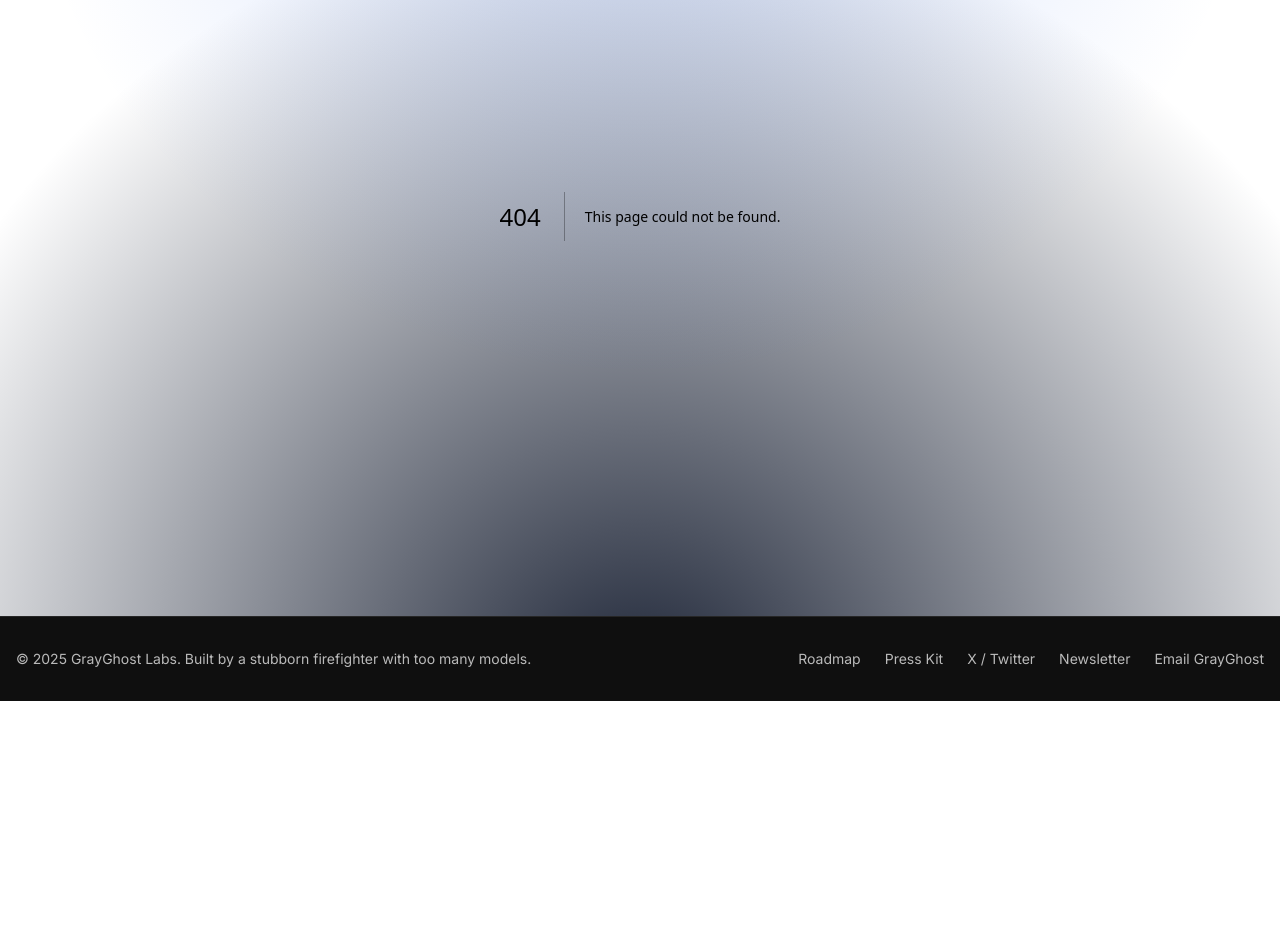
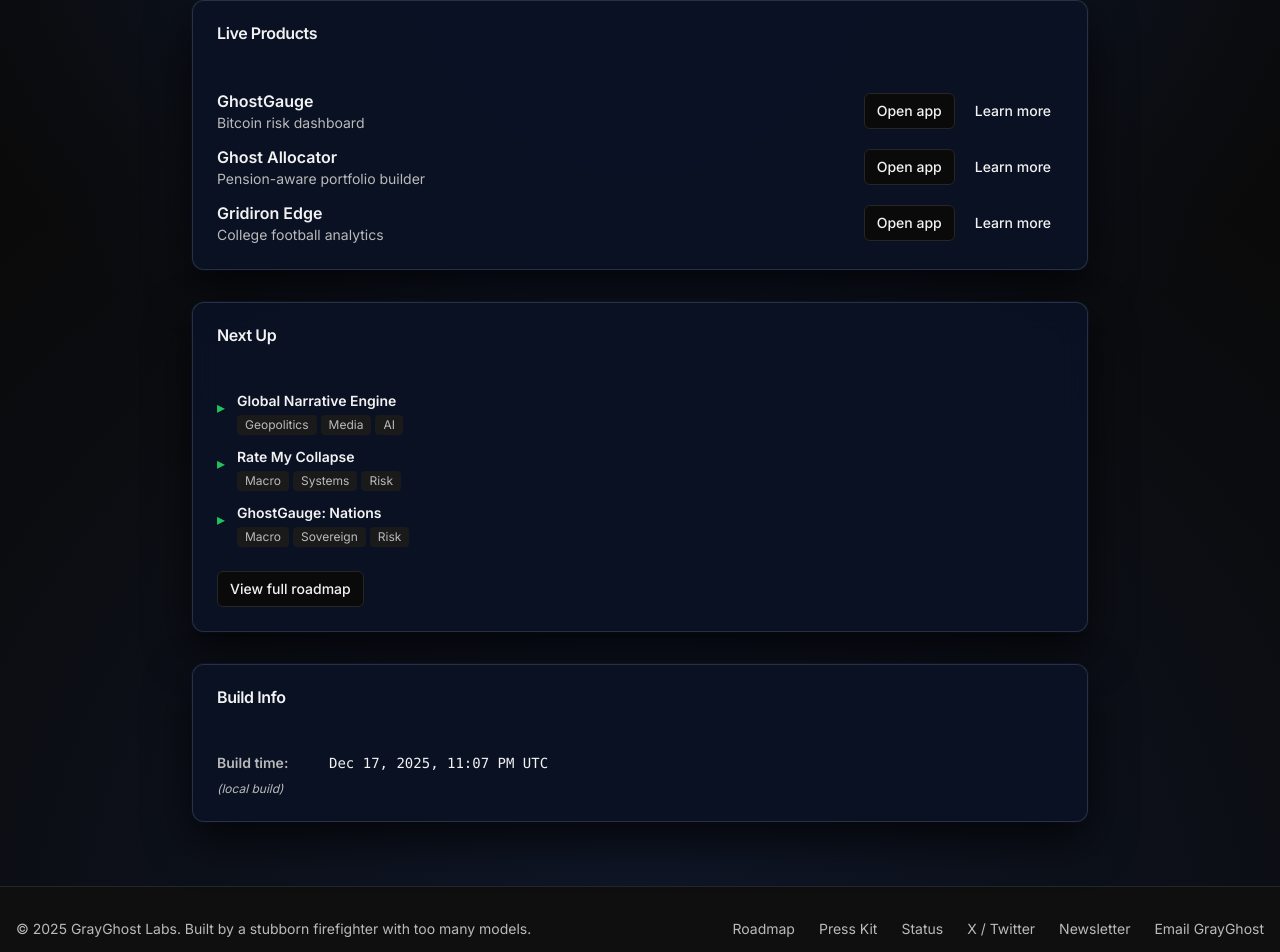
Before and after one commit to firemansghost/grayghostlabs, a Next.js app: page /status in a window 1280 px wide. Before the commit this address had no page. Shown: the part 249-1201 px from the top of the page. Before the commit the page ends 950 px from the top, so only its background shows below. Built offline with nearby package versions, Linux system fonts and the light colour scheme.

Commit message:
Task 35: Add /status page (deploy info + links + next up)
Create /status page with Live Products, Next Up highlights, and Build Info. Add build info generator script. Update sitemap and footer. Build/lint clean.

```diff
--- a/app/sitemap.ts
+++ b/app/sitemap.ts
@@ -12,6 +12,7 @@
     "/coming-soon",
     "/about",
     "/press-kit",
+    "/status",
   ];
 
   return routes.map((path) => ({
--- /dev/null
+++ b/app/status/page.tsx
@@ -0,0 +1,193 @@
+import type { Metadata } from "next";
+import Link from "next/link";
+import { AppLink } from "@/components/ui/app-link";
+import { Button } from "@/components/ui/button";
+import { Card, CardContent, CardHeader, CardTitle } from "@/components/ui/card";
+import { EXTERNAL_LINKS } from "@/lib/constants";
+import { getHighlightItems } from "@/lib/comingSoon";
+import { buildMetadata } from "@/lib/seo";
+import { BUILD_TIME, COMMIT_SHA, BRANCH, VERCEL_ENV } from "@/lib/buildInfo.generated";
+
+export const metadata: Metadata = buildMetadata({
+  title: "Status | GrayGhost Labs",
+  description: "What's live, what's next, and what build is running.",
+  path: "/status",
+  ogImage: "/og/default.png",
+});
+
+function formatBuildTime(isoString: string): string {
+  const date = new Date(isoString);
+  return date.toLocaleString("en-US", {
+    year: "numeric",
+    month: "short",
+    day: "numeric",
+    hour: "2-digit",
+    minute: "2-digit",
+    timeZoneName: "short",
+  });
+}
+
+function formatCommitSha(sha: string | null): string {
+  if (!sha) return "(local)";
+  return sha.substring(0, 7);
+}
+
+export default function StatusPage() {
+  const highlights = getHighlightItems().slice(0, 3);
+  const buildTimeFormatted = formatBuildTime(BUILD_TIME);
+  const commitShort = formatCommitSha(COMMIT_SHA);
+
+  return (
+    <div className="container px-4 py-10 sm:py-14 md:py-16">
+      <div className="max-w-4xl mx-auto space-y-8">
+        <div className="space-y-3">
+          <h1 className="text-4xl md:text-5xl font-bold">Status</h1>
+          <p className="text-lg text-muted-foreground">
+            What&apos;s live, what&apos;s next, and what build is running.
+          </p>
+        </div>
+
+        {/* Live Products */}
+        <Card className="glass-panel">
+          <CardHeader>
+            <CardTitle>Live Products</CardTitle>
+          </CardHeader>
+          <CardContent className="space-y-4">
+            <div className="space-y-3">
+              <div className="flex flex-col sm:flex-row sm:items-center sm:justify-between gap-2">
+                <div>
+                  <h3 className="font-semibold">GhostGauge</h3>
+                  <p className="text-sm text-muted-foreground">Bitcoin risk dashboard</p>
+                </div>
+                <div className="flex gap-2">
+                  <Button asChild size="sm" variant="outline" className="flex-1 sm:flex-initial">
+                    <Link
+                      href={EXTERNAL_LINKS.ghostGaugeApp}
+                      target="_blank"
+                      rel="noopener noreferrer"
+                    >
+                      Open app
+                    </Link>
+                  </Button>
+                  <Button asChild size="sm" variant="ghost" className="flex-1 sm:flex-initial">
+                    <AppLink href="/ghostgauge">Learn more</AppLink>
+                  </Button>
+                </div>
+              </div>
+              <div className="flex flex-col sm:flex-row sm:items-center sm:justify-between gap-2">
+                <div>
+                  <h3 className="font-semibold">Ghost Allocator</h3>
+                  <p className="text-sm text-muted-foreground">Pension-aware portfolio builder</p>
+                </div>
+                <div className="flex gap-2">
+                  <Button asChild size="sm" variant="outline" className="flex-1 sm:flex-initial">
+                    <Link
+                      href={EXTERNAL_LINKS.ghostAllocatorApp}
+                      target="_blank"
+                      rel="noopener noreferrer"
+                    >
+                      Open app
+                    </Link>
+                  </Button>
+                  <Button asChild size="sm" variant="ghost" className="flex-1 sm:flex-initial">
+                    <AppLink href="/ghost-allocator">Learn more</AppLink>
+                  </Button>
+                </div>
+              </div>
+              <div className="flex flex-col sm:flex-row sm:items-center sm:justify-between gap-2">
+                <div>
+                  <h3 className="font-semibold">Gridiron Edge</h3>
+                  <p className="text-sm text-muted-foreground">College football analytics</p>
+                </div>
+                <div className="flex gap-2">
+                  <Button asChild size="sm" variant="outline" className="flex-1 sm:flex-initial">
+                    <Link
+                      href={EXTERNAL_LINKS.gridironEdgeApp}
+                      target="_blank"
+                      rel="noopener noreferrer"
+                    >
+                      Open app
+                    </Link>
+                  </Button>
+                  <Button asChild size="sm" variant="ghost" className="flex-1 sm:flex-initial">
+                    <AppLink href="/sports/cfb/gridiron-edge">Learn more</AppLink>
+                  </Button>
+                </div>
+              </div>
+            </div>
+          </CardContent>
+        </Card>
+
+        {/* Next Up */}
+        <Card className="glass-panel">
+          <CardHeader>
+            <CardTitle>Next Up</CardTitle>
+          </CardHeader>
+          <CardContent className="space-y-4">
+            <ul className="space-y-3">
+              {highlights.map((item) => (
+                <li key={item.title} className="flex items-start gap-3">
+                  <span className="text-primary mt-1">▸</span>
+                  <div className="flex-1">
+                    <h3 className="font-semibold text-sm">{item.title}</h3>
+                    <div className="flex flex-wrap gap-1 mt-1">
+                      {item.tags.slice(0, 3).map((tag) => (
+                        <span
+                          key={tag}
+                          className="text-xs px-2 py-0.5 rounded bg-muted text-muted-foreground"
+                        >
+                          {tag}
+                        </span>
+                      ))}
+                    </div>
+                  </div>
+                </li>
+              ))}
+            </ul>
+            <div className="pt-2">
+              <Button asChild variant="outline" size="sm" className="w-full sm:w-auto">
+                <AppLink href="/coming-soon">View full roadmap</AppLink>
+              </Button>
+            </div>
+          </CardContent>
+        </Card>
+
+        {/* Build Info */}
+        <Card className="glass-panel">
+          <CardHeader>
+            <CardTitle>Build Info</CardTitle>
+          </CardHeader>
+          <CardContent>
+            <dl className="space-y-2 text-sm">
+              <div className="flex flex-col sm:flex-row sm:items-center gap-1 sm:gap-3">
+                <dt className="font-semibold text-muted-foreground min-w-[100px]">Build time:</dt>
+                <dd className="font-mono text-foreground">{buildTimeFormatted}</dd>
+              </div>
+              {COMMIT_SHA && (
+                <div className="flex flex-col sm:flex-row sm:items-center gap-1 sm:gap-3">
+                  <dt className="font-semibold text-muted-foreground min-w-[100px]">Commit:</dt>
+                  <dd className="font-mono text-foreground">{commitShort}</dd>
+                </div>
+              )}
+              {BRANCH && (
+                <div className="flex flex-col sm:flex-row sm:items-center gap-1 sm:gap-3">
+                  <dt className="font-semibold text-muted-foreground min-w-[100px]">Branch:</dt>
+                  <dd className="font-mono text-foreground">{BRANCH}</dd>
+                </div>
+              )}
+              {VERCEL_ENV && (
+                <div className="flex flex-col sm:flex-row sm:items-center gap-1 sm:gap-3">
+                  <dt className="font-semibold text-muted-foreground min-w-[100px]">Environment:</dt>
+                  <dd className="font-mono text-foreground">{VERCEL_ENV}</dd>
+                </div>
+              )}
+              {!COMMIT_SHA && !BRANCH && !VERCEL_ENV && (
+                <div className="text-xs text-muted-foreground italic">(local build)</div>
+              )}
+            </dl>
+          </CardContent>
+        </Card>
+      </div>
+    </div>
+  );
+}
--- a/components/layout/SiteFooter.tsx
+++ b/components/layout/SiteFooter.tsx
@@ -27,6 +27,12 @@
             >
               Press Kit
             </AppLink>
+            <AppLink
+              href="/status"
+              className="text-sm text-muted-foreground hover:text-foreground transition-colors"
+            >
+              Status
+            </AppLink>
             <Link
               href={EXTERNAL_LINKS.x}
               target="_blank"
--- /dev/null
+++ b/lib/buildInfo.generated.ts
@@ -0,0 +1,5 @@
+// Auto-generated at build time - do not edit manually
+export const BUILD_TIME = "2025-12-17T23:07:16.376Z";
+export const COMMIT_SHA = null;
+export const BRANCH = null;
+export const VERCEL_ENV = null;
--- a/package.json
+++ b/package.json
@@ -4,7 +4,7 @@
   "private": true,
   "scripts": {
     "dev": "next dev",
-    "build": "next build",
+    "build": "node scripts/generate-build-info.mjs && next build",
     "start": "next start",
     "lint": "next lint",
     "generate:og": "node scripts/generate-og.mjs",
```
Also changed, not shown: scripts/generate-build-info.mjs (added, +29 -0 lines).
